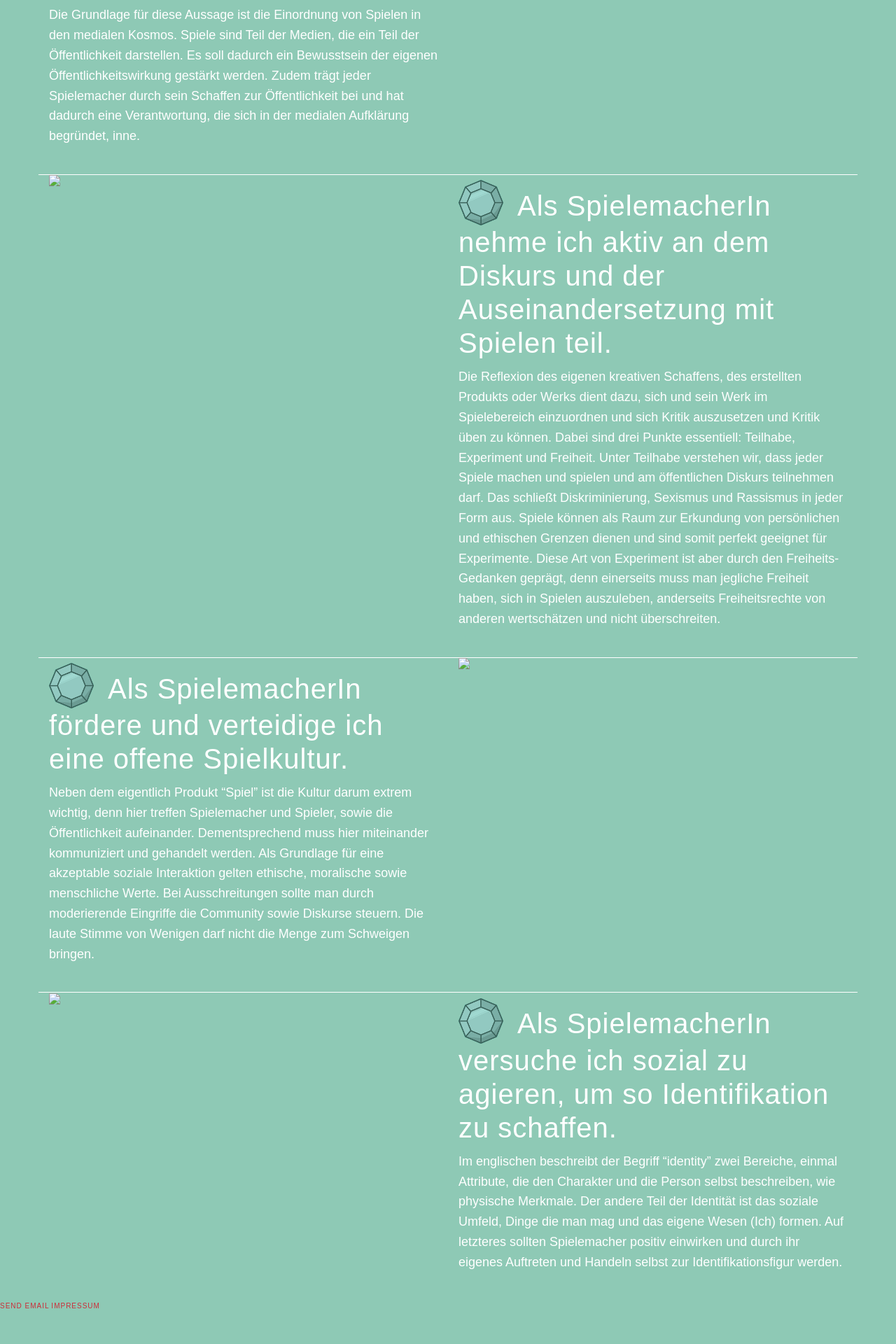
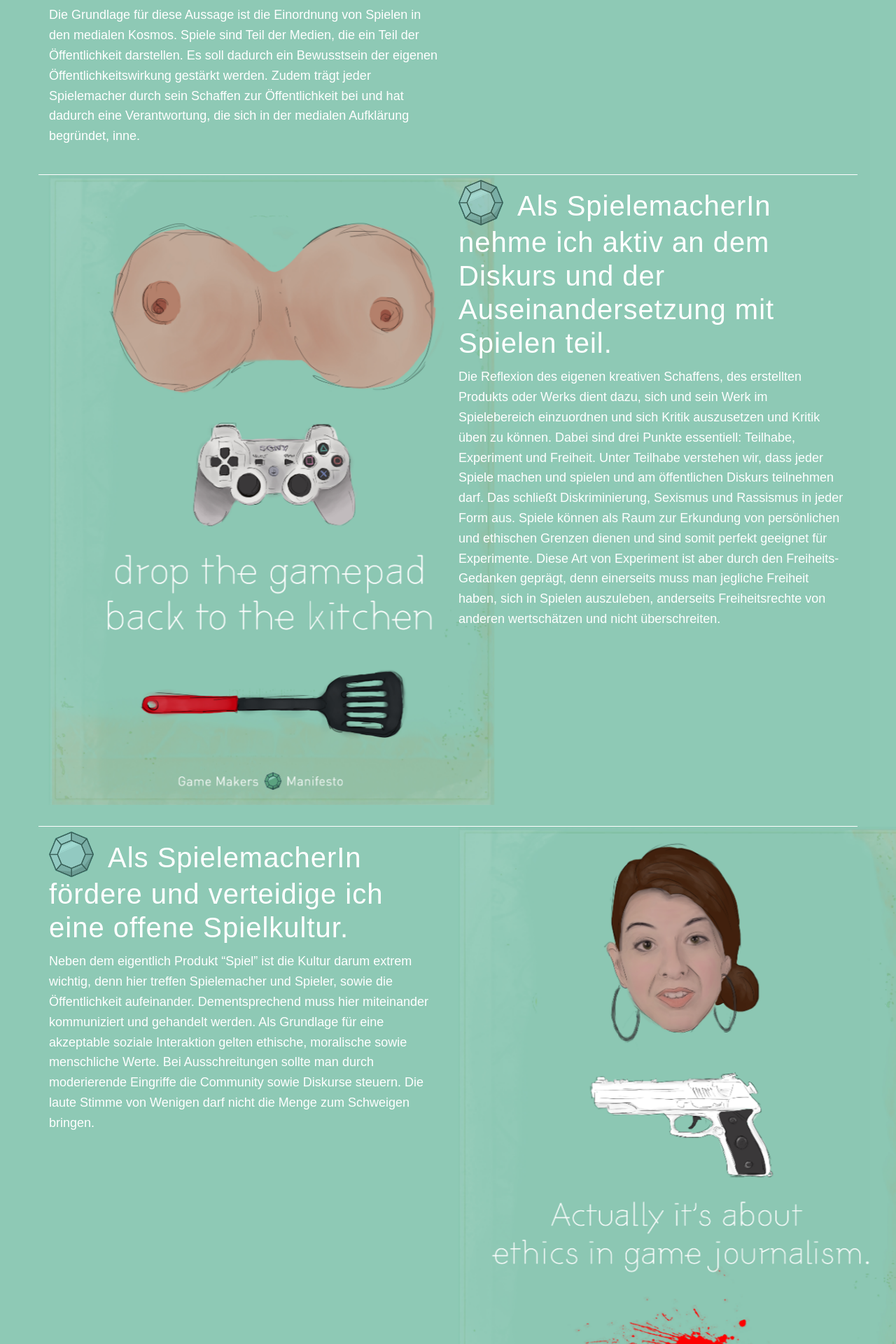
Before and after one commit to gamemakersmanifesto/gamemakersmanifesto.github.io, a Jekyll site: the page built from index.html, in a window 1280 px wide. Shown: the part 897-2817 px from the top of the page at 70% size. Built offline with Jekyll 4.4.1, drawn with Linux system fonts in a browser that asks for light colours; nearby versions of some CDN libraries; some web fonts are replaced; before the commit the page ends 2771 px from its top, so only the background shows below that.

Commit message:
REFURBISH: Structure + Css

```diff
--- a/_layouts/manifest.html
+++ b/_layouts/manifest.html
@@ -47,7 +47,7 @@
             <section>
                 <div class="vertical-center">
                     <div class="col-md-6">
-                        <img src="img/poster_web/GameMakersManifesto_poster_boobs.jpg">
+                        <img src="img/poster_web/GameMakersManifesto_poster_boobs.png">
                         <!--
                         <div class="vertical-center">
                             <img src="img/boobs.png" class="img-responsive">
@@ -77,7 +77,7 @@
                         <p>Neben dem eigentlich Produkt “Spiel” ist die Kultur darum extrem wichtig, denn hier treffen Spielemacher und Spieler, sowie die Öffentlichkeit aufeinander. Dementsprechend muss hier miteinander kommuniziert und gehandelt werden. Als Grundlage für eine akzeptable soziale Interaktion gelten ethische, moralische sowie menschliche Werte. Bei Ausschreitungen sollte man durch moderierende Eingriffe die Community sowie Diskurse steuern. Die laute Stimme von Wenigen darf nicht die Menge zum Schweigen bringen.</p>
                     </div>
                     <div class="col-md-6">
-                        <img src="img/poster_web/GameMakersManifesto_poster_sarkeesian.jpg">
+                        <img src="img/poster_web/GameMakersManifesto_poster_sarkeesian.png">
                         <!--
                         <div class="vertical-center">
                             <img src="img/face.png" class="img-responsive">
@@ -98,7 +98,7 @@
             <section>
                 <div class="vertical-center">
                     <div class="col-md-6">
-                        <img src="img/poster_web/GameMakersManifesto_poster_gamer.jpg">
+                        <img src="img/poster_web/GameMakersManifesto_poster_gamer.png">
                         <!--
                         <div class="vertical-center">
                             <img src="img/whocares_text.png" class="img-responsive">
```
Also changed, not shown: img/poster_web/GameMakersManifesto_poster_boobs.png (added), img/poster_web/GameMakersManifesto_poster_sarkeesian.png (added), 7 other files.
